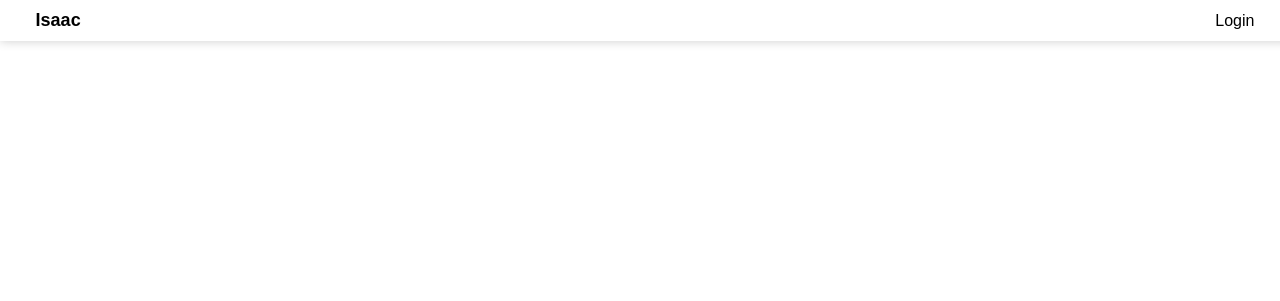
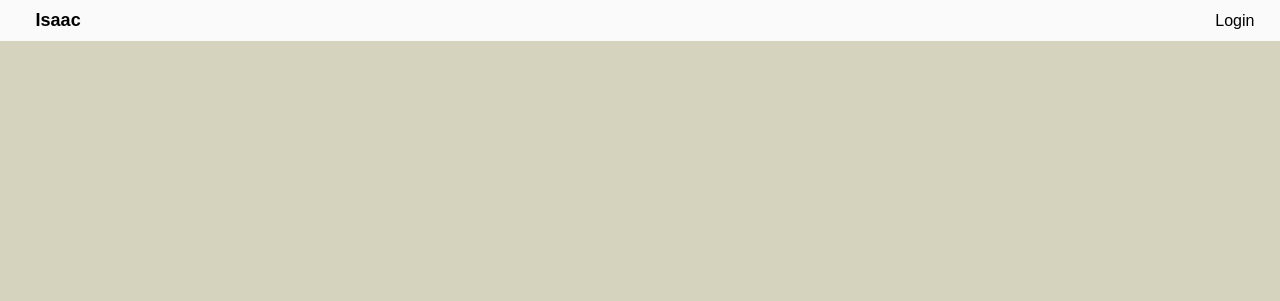
Before and after one commit to Isaac-To/MyStory, a Django app: template MyStory/app/templates/nav.html in a window 1280 px wide. Shown: the top 301 px of the page. Run offline with Django 3.2, Linux system fonts and the light colour scheme; the template is opened without the code that fills it, so the values that code supplies are empty.

Commit message:
more simpler customizing + layout change

```diff
--- a/MyStory/app/static/style/main.css
+++ b/MyStory/app/static/style/main.css
@@ -4,29 +4,24 @@
 }
 
 body {
+  overflow-x: hidden;
   margin: 0;
 }
 
 ::-webkit-scrollbar {
-  width: 15px;
-  height: 0px;
-  background: #f1f1f1;
+  width: 10px;
 }
 ::-webkit-scrollbar-thumb {
-  border-radius: 8px;
-  background: #c2c9d2;
+  border-radius: 12px;
+  background: rgba(128, 128, 128, 0.5);
 }
 
 
 nav {
-  z-index: 1;
-  position: fixed;
   width: 100%;
   top: 0;
   max-height: 50px;
   padding: 10px;
-  background-color: white;
-  box-shadow: 0px 0px 10px rgba(0, 0, 0, 0.2);
 }
 
 a {
@@ -36,12 +31,12 @@ a {
 }
 
 img {
-  width: 90%;
   border-radius: 12px;
-  box-shadow: 0px 0px 10px rgba(0, 0, 0, 0.2);
   margin-top: 5%;
   margin-left: 5%;
   margin-right: 5%;
+  max-height: 500px;
+  object-fit: contain;
 }
 
 .buttonGroup {
@@ -49,10 +44,15 @@ img {
 }
 
 .linkButton {
-  padding: 10px;
-  border: none;
   border-radius: 12px;
-  background-color: #f1f1f1;
+  color: white;
+  padding: 15px;
+  text-align: center;
+  text-decoration: none;
+  display: inline-block;
+  font-size: 16px;
+  margin: 4px 2px;
+  cursor: pointer;
 }
 
 .logo {
@@ -69,12 +69,8 @@ img {
 }
 
 .content {
-  max-width: 500px;
-  width: 100%;
-  margin-top: 6%;
-  margin-left: 50%;
-  margin-right: 50%;
-  transform: translateX(-50%);
+  margin-left: 5%;
+  width: 60%;
 }
 
 .content-text {
@@ -83,8 +79,7 @@ img {
 }
 
 .card {
-  background-color: white;
-  box-shadow: 0px 0px 10px rgba(0, 0, 0, 0.2);
+  padding: 1%;
   width: 100%;
   margin-top: 5%;
   margin-bottom: 5%;
--- /dev/null
+++ b/MyStory/app/static/style/shade.css
@@ -0,0 +1,31 @@
+body {
+  background-color: var(--bg-color);
+}
+
+nav {
+  background-color: var(--main-color);
+}
+
+h3 {
+    color: var(--accent-color);
+}
+
+.linkButton {
+  background-color: var(--accent-color);
+}
+
+.card {
+  background-color: var(--main-color);
+}
+
+::-webkit-scrollbar-thumb {
+  background-color: var(--accent-color);
+}
+
+::-webkit-scrollbar {
+  background-color: var(--main-color);
+}
+
+#returntotop {
+  background-color: var(--accent-color);
+}
--- a/MyStory/app/templates/nav.html
+++ b/MyStory/app/templates/nav.html
@@ -3,9 +3,21 @@
 <html>
   <head>
     <meta name="viewport" content="width=device-width, initial-scale=1" />
+    <style>
+      :root {
+        --main-color: #fafafa;
+        --bg-color: rgb(213, 210, 190);
+        --accent-color: #8ab57f;
+      }
+    </style>
     <link
       rel="stylesheet"
       href="{% static 'style/main.css' %}"
+      type="text/css"
+    />
+    <link
+      rel="stylesheet"
+      href="{% static 'style/shade.css' %}"
       type="text/css"
     />
   </head>
--- a/MyStory/app/templates/returnupbtn.html
+++ b/MyStory/app/templates/returnupbtn.html
@@ -10,11 +10,7 @@
       document.documentElement.scrollTop > 10
     ) {
       document.getElementById("returntotop").style.bottom = "0%";
-      document.getElementById("returntotop").style.backgroundColor =
-        "rgba(0, 0, 0, 0.5";
     } else {
-      document.getElementById("returntotop").style.backgroundColor =
-        "rgba(0, 0, 0, 0.0";
       document.getElementById("returntotop").style.bottom = "-10%";
     }
   }
```
Also changed, not shown: MyStory/app/templates/index.html (+5 -3 lines).
